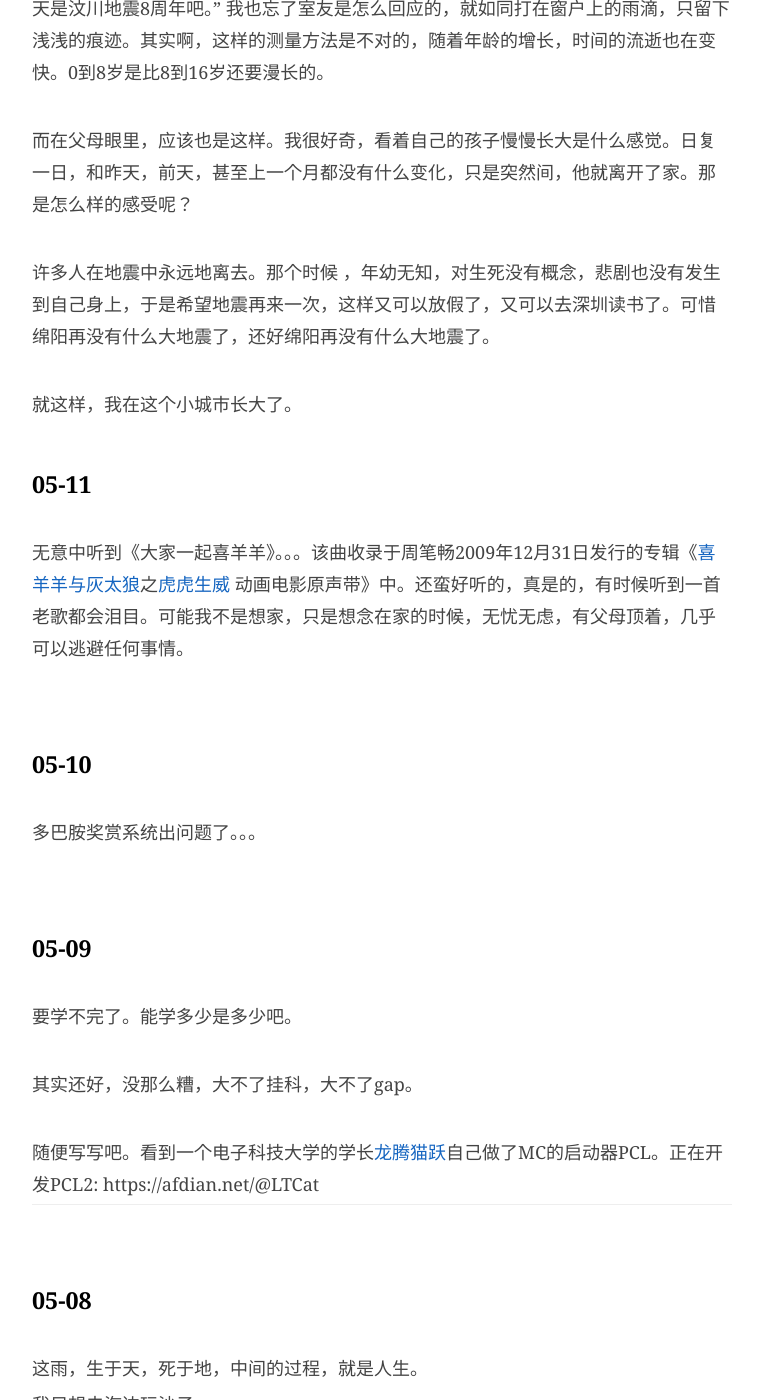
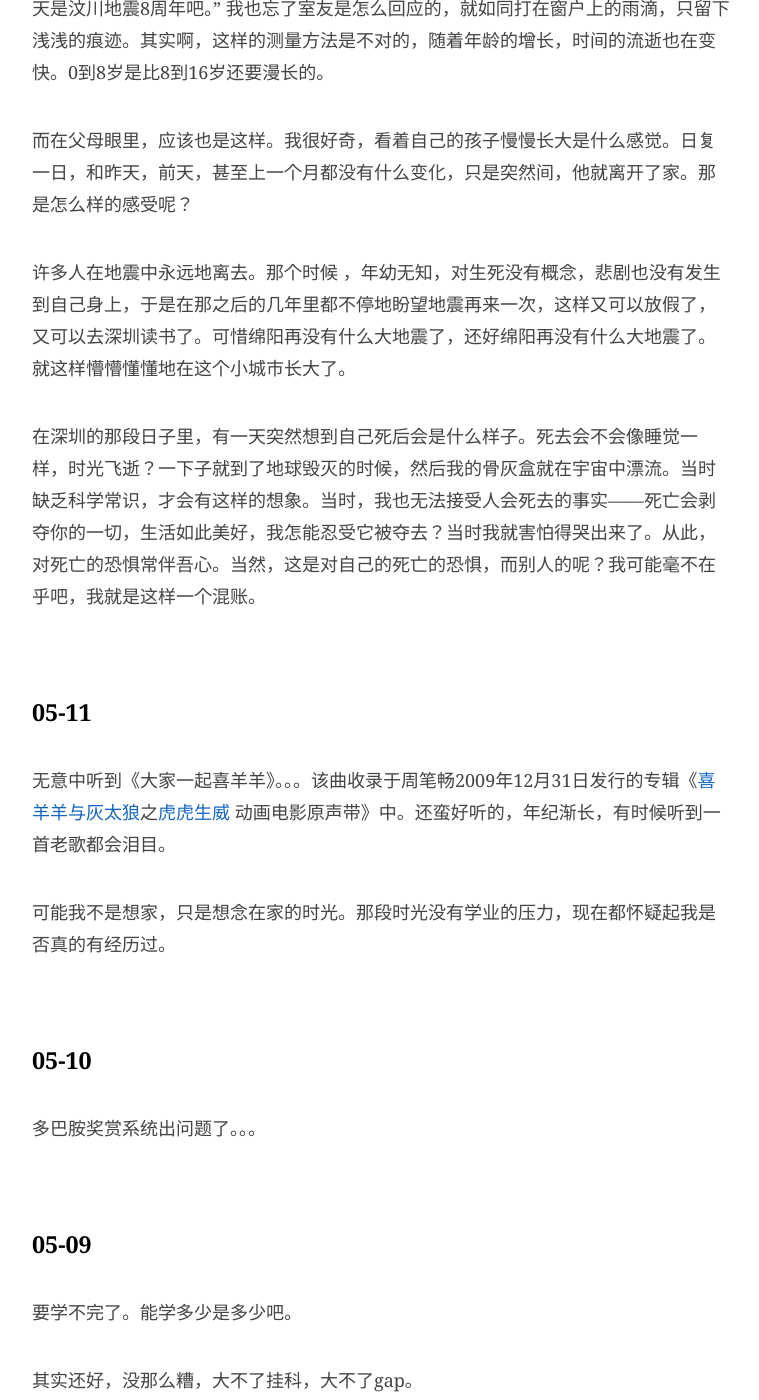
Before and after one commit to JaydenYL/JaydenYL.github.io, a Jekyll site: the page built from _posts/2020-04-26-日记.md, in a window 1280 px wide and 1400 px high, scrolled down 465 px. Shown: the whole window, without its empty margins (258-1017 px from the left). Built offline with Jekyll 4.4.1, drawn with Linux system fonts in a browser that asks for light colours; comment, search, counter and statistics services are not loaded.

Commit message:
Update 2020-04-26-日记.md

```diff
--- a/_posts/2020-04-26-日记.md
+++ b/_posts/2020-04-26-日记.md
@@ -21,17 +21,17 @@ catalog: true
 
 <br>而在父母眼里，应该也是这样。我很好奇，看着自己的孩子慢慢长大是什么感觉。日复一日，和昨天，前天，甚至上一个月都没有什么变化，只是突然间，他就离开了家。那是怎么样的感受呢？
 
-<br>许多人在地震中永远地离去。那个时候 ，年幼无知，对生死没有概念，悲剧也没有发生到自己身上，于是希望地震再来一次，这样又可以放假了，又可以去深圳读书了。可惜绵阳再没有什么大地震了，还好绵阳再没有什么大地震了。
+<br>许多人在地震中永远地离去。那个时候 ，年幼无知，对生死没有概念，悲剧也没有发生到自己身上，于是在那之后的几年里都不停地盼望地震再来一次，这样又可以放假了，又可以去深圳读书了。可惜绵阳再没有什么大地震了，还好绵阳再没有什么大地震了。就这样懵懵懂懂地在这个小城市长大了。
 
-<br>就这样，我在这个小城市长大了。
+<br>在深圳的那段日子里，有一天突然想到自己死后会是什么样子。死去会不会像睡觉一样，时光飞逝？一下子就到了地球毁灭的时候，然后我的骨灰盒就在宇宙中漂流。当时缺乏科学常识，才会有这样的想象。当时，我也无法接受人会死去的事实——死亡会剥夺你的一切，生活如此美好，我怎能忍受它被夺去？当时我就害怕得哭出来了。从此，对死亡的恐惧常伴吾心。当然，这是对自己的死亡的恐惧，而别人的呢？我可能毫不在乎吧，我就是这样一个混账。
 
-
-
-
+<br>
 
 ### 05-11
 
-<br>无意中听到《大家一起喜羊羊》。。。该曲收录于周笔畅2009年12月31日发行的专辑《[喜羊羊与灰太狼](https://baike.baidu.com/item/喜羊羊与灰太狼/936250)之[虎虎生威](https://baike.baidu.com/item/虎虎生威/4184852) 动画电影原声带》中。还蛮好听的，真是的，有时候听到一首老歌都会泪目。可能我不是想家，只是想念在家的时候，无忧无虑，有父母顶着，几乎可以逃避任何事情。
+<br>无意中听到《大家一起喜羊羊》。。。该曲收录于周笔畅2009年12月31日发行的专辑《[喜羊羊与灰太狼](https://baike.baidu.com/item/喜羊羊与灰太狼/936250)之[虎虎生威](https://baike.baidu.com/item/虎虎生威/4184852) 动画电影原声带》中。还蛮好听的，年纪渐长，有时候听到一首老歌都会泪目。
+
+<br>可能我不是想家，只是想念在家的时光。那段时光没有学业的压力，现在都怀疑起我是否真的有经历过。
 
 <br>
 
```
